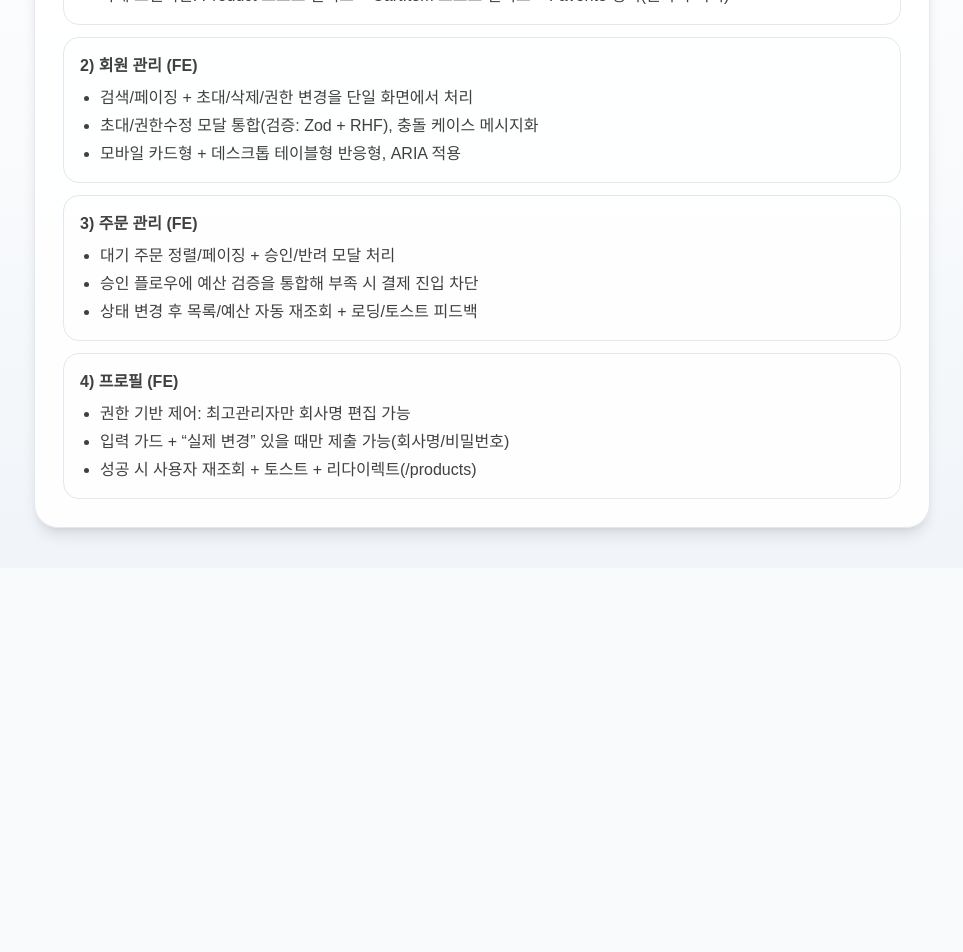
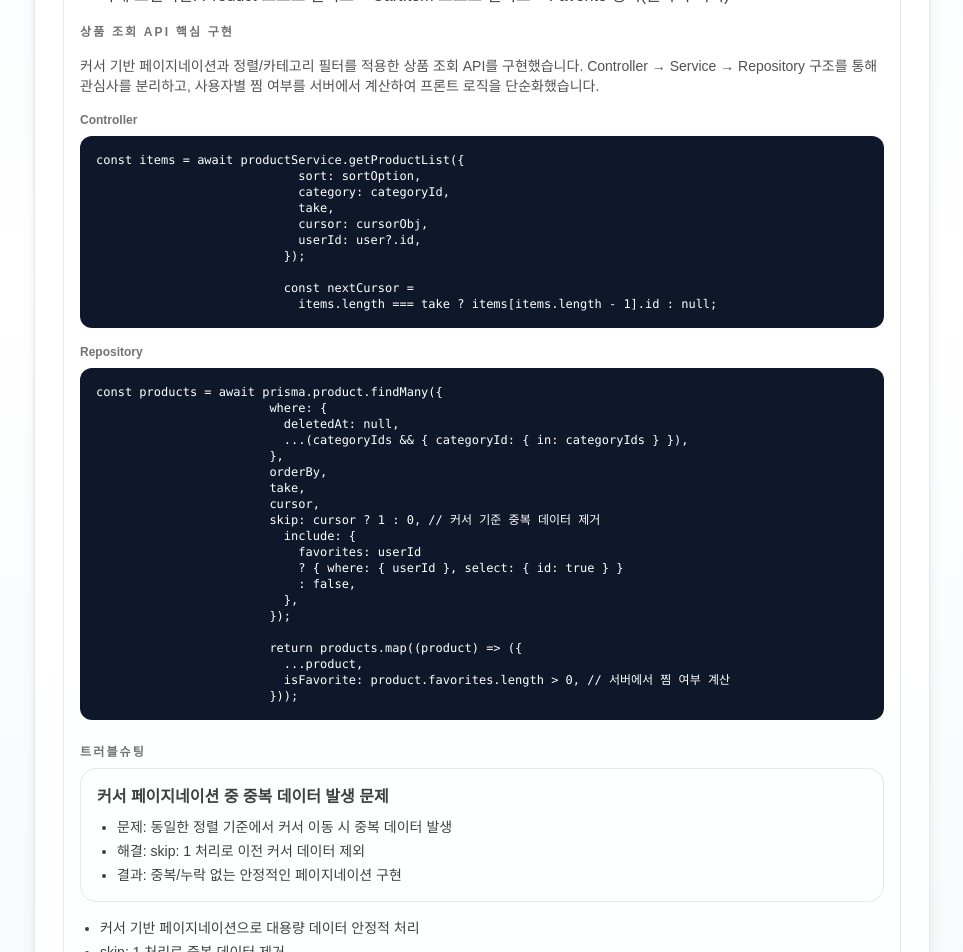
Before and after one commit to wooju01/profile_page, a Next.js app: page /projects/snack in a window 1280 px wide. Shown: the part 1000-1952 px from the top of the page, without its empty margins (158-1121 px from the left). Before the commit the page ends 1568 px from the top, so only its background shows below. Built offline with nearby package versions, Linux system fonts and the light colour scheme.

Commit message:
feat: snack 50% 완성

```diff
--- a/app/projects/snack/page.tsx
+++ b/app/projects/snack/page.tsx
@@ -33,10 +33,10 @@ export default function PortfolioPage() {
               Snack
             </h1>
             <p className="text-sm md:text-base text-neutral-600 dark:text-neutral-300">
-              상품/주문/회사 구성원 관리와 결제까지 이어지는 운영 플로우를 다루는
-              서비스입니다. 백엔드에서는 <strong>Product API</strong>를,
-              프론트엔드에서는 <strong>회원 관리/주문 관리/프로필</strong> 페이지를
-              구현했습니다.
+              상품/주문/회사 구성원 관리와 결제까지 이어지는 운영 플로우를
+              다루는 서비스입니다. 백엔드에서는 <strong>Product API</strong>를,
+              프론트엔드에서는 <strong>회원 관리/주문 관리/프로필</strong>{" "}
+              페이지를 구현했습니다.
             </p>
             <div className="flex flex-wrap gap-1.5 text-[11px]">
               <span className="rounded-full bg-slate-100 px-2 py-1 text-slate-700 dark:bg-slate-800 dark:text-slate-200">
@@ -69,9 +69,9 @@ export default function PortfolioPage() {
                 목표
               </h2>
               <p>
-                운영자가 실무에서 바로 쓰는 화면(회원/주문/프로필)과 대용량 목록을
-                견디는 상품 API를 만들어, “업무 플로우를 끊김 없이” 이어주는 것이
-                목표였습니다.
+                운영자가 실무에서 바로 쓰는 화면(회원/주문/프로필)과 대용량
+                목록을 견디는 상품 API를 만들어, “업무 플로우를 끊김 없이”
+                이어주는 것이 목표였습니다.
               </p>
             </section>
 
@@ -81,12 +81,15 @@ export default function PortfolioPage() {
               </h2>
               <ul className="list-disc space-y-1 pl-5">
                 <li>
-                  <strong>BE</strong>: Product API(등록/목록·상세/수정/삭제/내 상품),
-                  이미지 업로드(S3+CloudFront), 소프트 딜리트 트랜잭션, Swagger 문서화
+                  <strong>BE</strong>: Product API(등록/목록·상세/수정/삭제/내
+                  상품), 이미지 업로드(S3+CloudFront), 소프트 딜리트 트랜잭션,
+                  Swagger 문서화
                 </li>
                 <li>
-                  <strong>FE</strong>: 회원 관리(검색/페이징/초대/삭제/권한), 주문 관리(정렬/페이징/승인·반려/예산 검증),
-                  프로필(회사명/비밀번호 변경, 권한 기반 제어), 반응형·ARIA 접근성
+                  <strong>FE</strong>: 회원 관리(검색/페이징/초대/삭제/권한),
+                  주문 관리(정렬/페이징/승인·반려/예산 검증),
+                  프로필(회사명/비밀번호 변경, 권한 기반 제어), 반응형·ARIA
+                  접근성
                 </li>
               </ul>
             </section>
@@ -137,22 +140,127 @@ export default function PortfolioPage() {
                 <div className="rounded-2xl border border-slate-200 bg-white/70 p-4 dark:border-slate-700/70 dark:bg-slate-900/50">
                   <p className="font-semibold">1) Product API (BE)</p>
                   <ul className="mt-2 list-disc space-y-1 pl-5">
-                    <li>Controller/Service/Repository 계층 분리 + Swagger 문서화</li>
-                    <li>목록 조회: 정렬/카테고리 트리 필터 + 커서 페이지네이션(nextCursor)</li>
-                    <li>이미지 업로드: Multer → S3 업로드 → CloudFront URL 반환</li>
-                    <li>찜 연동: isFavorite를 서버에서 합성 반환(추가 쿼리 제거)</li>
                     <li>
-                      삭제 트랜잭션: Product 소프트 딜리트 + CartItem 소프트 딜리트 +
-                      Favorite 정리(원자적 처리)
+                      Controller/Service/Repository 계층 분리 + Swagger 문서화
+                    </li>
+                    <li>
+                      목록 조회: 정렬/카테고리 트리 필터 + 커서
+                      페이지네이션(nextCursor)
+                    </li>
+                    <li>
+                      이미지 업로드: Multer → S3 업로드 → CloudFront URL 반환
+                    </li>
+                    <li>
+                      찜 연동: isFavorite를 서버에서 합성 반환(추가 쿼리 제거)
+                    </li>
+                    <li>
+                      삭제 트랜잭션: Product 소프트 딜리트 + CartItem 소프트
+                      딜리트 + Favorite 정리(원자적 처리)
                     </li>
                   </ul>
+                  <div className="mt-4 space-y-4">
+                    <p className="text-xs font-semibold uppercase tracking-[0.18em] text-neutral-500">
+                      상품 조회 API 핵심 구현
+                    </p>
+                    {/* 설명 */}
+                    <p className="text-sm text-neutral-600 dark:text-neutral-300">
+                      커서 기반 페이지네이션과 정렬/카테고리 필터를 적용한 상품
+                      조회 API를 구현했습니다. Controller → Service → Repository
+                      구조를 통해 관심사를 분리하고, 사용자별 찜 여부를 서버에서
+                      계산하여 프론트 로직을 단순화했습니다.
+                    </p>
+
+                    {/* Controller */}
+                    <div>
+                      <p className="text-xs font-semibold text-neutral-500">
+                        Controller
+                      </p>
+                      <pre className="mt-2 overflow-x-auto rounded-xl bg-slate-900 p-4 text-xs text-white">
+                        {`const items = await productService.getProductList({
+                            sort: sortOption,
+                            category: categoryId,
+                            take,
+                            cursor: cursorObj,
+                            userId: user?.id,
+                          });
+
+                          const nextCursor =
+                            items.length === take ? items[items.length - 1].id : null;`}
+                      </pre>
+                    </div>
+
+                    {/* Repository 핵심 */}
+                    <div>
+                      <p className="text-xs font-semibold text-neutral-500">
+                        Repository
+                      </p>
+                      <pre className="mt-2 overflow-x-auto rounded-xl bg-slate-900 p-4 text-xs text-white">
+                        {`const products = await prisma.product.findMany({
+                        where: {
+                          deletedAt: null,
+                          ...(categoryIds && { categoryId: { in: categoryIds } }),
+                        },
+                        orderBy,
+                        take,
+                        cursor,
+                        skip: cursor ? 1 : 0, // 커서 기준 중복 데이터 제거
+                          include: {
+                            favorites: userId
+                            ? { where: { userId }, select: { id: true } }
+                            : false,
+                          },
+                        });
+
+                        return products.map((product) => ({
+                          ...product,
+                          isFavorite: product.favorites.length > 0, // 서버에서 찜 여부 계산
+                        }));`}
+                      </pre>
+                    </div>
+                    <section className="space-y-2 mt-6">
+                      <h2 className="text-xs font-semibold uppercase tracking-[0.18em] text-neutral-500">
+                        트러블슈팅
+                      </h2>
+
+                      <div className="rounded-2xl border border-slate-200 bg-white/70 p-4 dark:border-slate-700/70 dark:bg-slate-900/50 ">
+                        <p className="font-semibold">
+                          커서 페이지네이션 중 중복 데이터 발생 문제
+                        </p>
+                        <ul className="mt-2 list-disc space-y-1 pl-5 text-sm">
+                          <li>
+                            문제: 동일한 정렬 기준에서 커서 이동 시 중복 데이터
+                            발생
+                          </li>
+                          <li>해결: skip: 1 처리로 이전 커서 데이터 제외</li>
+                          <li>
+                            결과: 중복/누락 없는 안정적인 페이지네이션 구현
+                          </li>
+                        </ul>
+                      </div>
+                    </section>
+
+                    {/* 핵심 포인트 */}
+                    <ul className="list-disc space-y-1 pl-5 text-sm text-neutral-700 dark:text-neutral-200">
+                      <li>
+                        커서 기반 페이지네이션으로 대용량 데이터 안정적 처리
+                      </li>
+                      <li>skip: 1 처리로 중복 데이터 제거</li>
+                      <li>isFavorite 서버 계산으로 추가 API 호출 제거</li>
+                      <li>계층 구조 분리로 유지보수성 향상</li>
+                    </ul>
+                  </div>
                 </div>
 
                 <div className="rounded-2xl border border-slate-200 bg-white/70 p-4 dark:border-slate-700/70 dark:bg-slate-900/50">
                   <p className="font-semibold">2) 회원 관리 (FE)</p>
                   <ul className="mt-2 list-disc space-y-1 pl-5">
-                    <li>검색/페이징 + 초대/삭제/권한 변경을 단일 화면에서 처리</li>
-                    <li>초대/권한수정 모달 통합(검증: Zod + RHF), 충돌 케이스 메시지화</li>
+                    <li>
+                      검색/페이징 + 초대/삭제/권한 변경을 단일 화면에서 처리
+                    </li>
+                    <li>
+                      초대/권한수정 모달 통합(검증: Zod + RHF), 충돌 케이스
+                      메시지화
+                    </li>
                     <li>모바일 카드형 + 데스크톱 테이블형 반응형, ARIA 적용</li>
                   </ul>
                 </div>
@@ -161,8 +269,12 @@ export default function PortfolioPage() {
                   <p className="font-semibold">3) 주문 관리 (FE)</p>
                   <ul className="mt-2 list-disc space-y-1 pl-5">
                     <li>대기 주문 정렬/페이징 + 승인/반려 모달 처리</li>
-                    <li>승인 플로우에 예산 검증을 통합해 부족 시 결제 진입 차단</li>
-                    <li>상태 변경 후 목록/예산 자동 재조회 + 로딩/토스트 피드백</li>
+                    <li>
+                      승인 플로우에 예산 검증을 통합해 부족 시 결제 진입 차단
+                    </li>
+                    <li>
+                      상태 변경 후 목록/예산 자동 재조회 + 로딩/토스트 피드백
+                    </li>
                   </ul>
                 </div>
 
@@ -170,8 +282,13 @@ export default function PortfolioPage() {
                   <p className="font-semibold">4) 프로필 (FE)</p>
                   <ul className="mt-2 list-disc space-y-1 pl-5">
                     <li>권한 기반 제어: 최고관리자만 회사명 편집 가능</li>
-                    <li>입력 가드 + “실제 변경” 있을 때만 제출 가능(회사명/비밀번호)</li>
-                    <li>성공 시 사용자 재조회 + 토스트 + 리다이렉트(/products)</li>
+                    <li>
+                      입력 가드 + “실제 변경” 있을 때만 제출
+                      가능(회사명/비밀번호)
+                    </li>
+                    <li>
+                      성공 시 사용자 재조회 + 토스트 + 리다이렉트(/products)
+                    </li>
                   </ul>
                 </div>
               </div>
```
